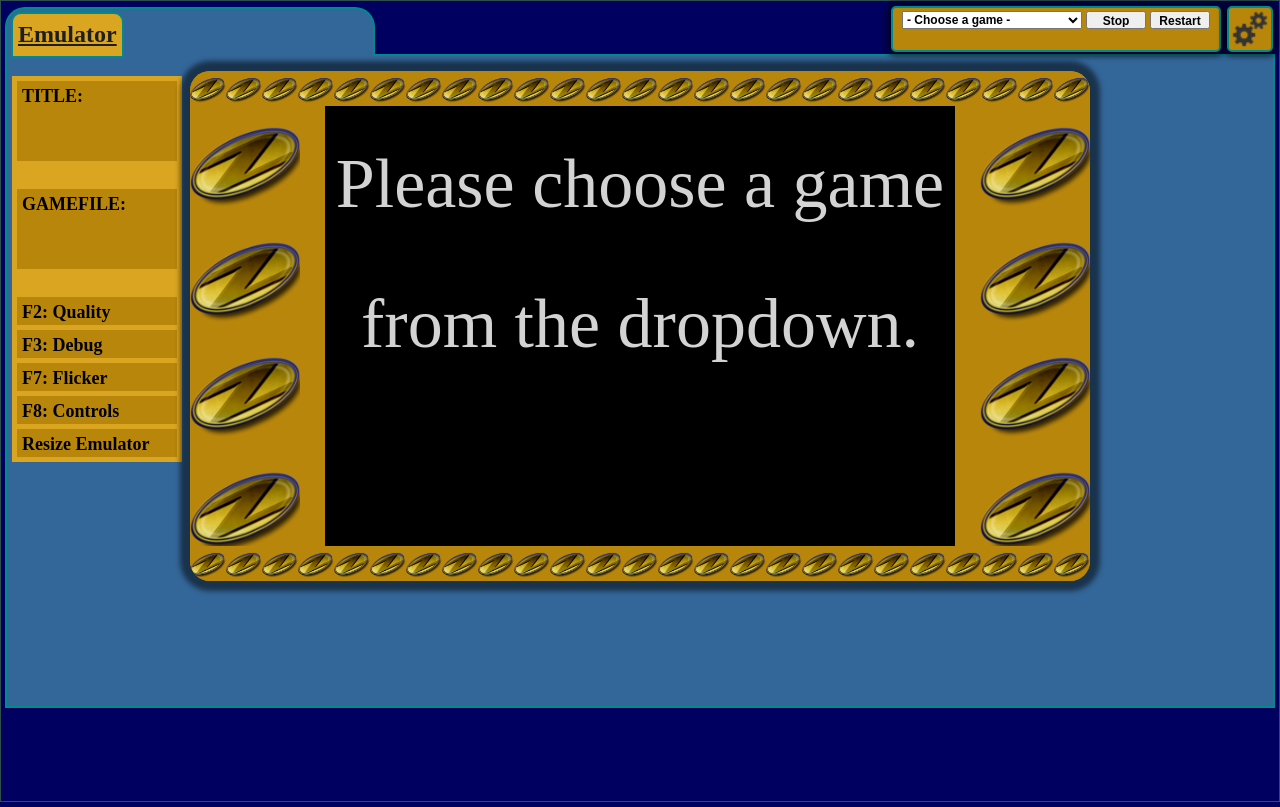
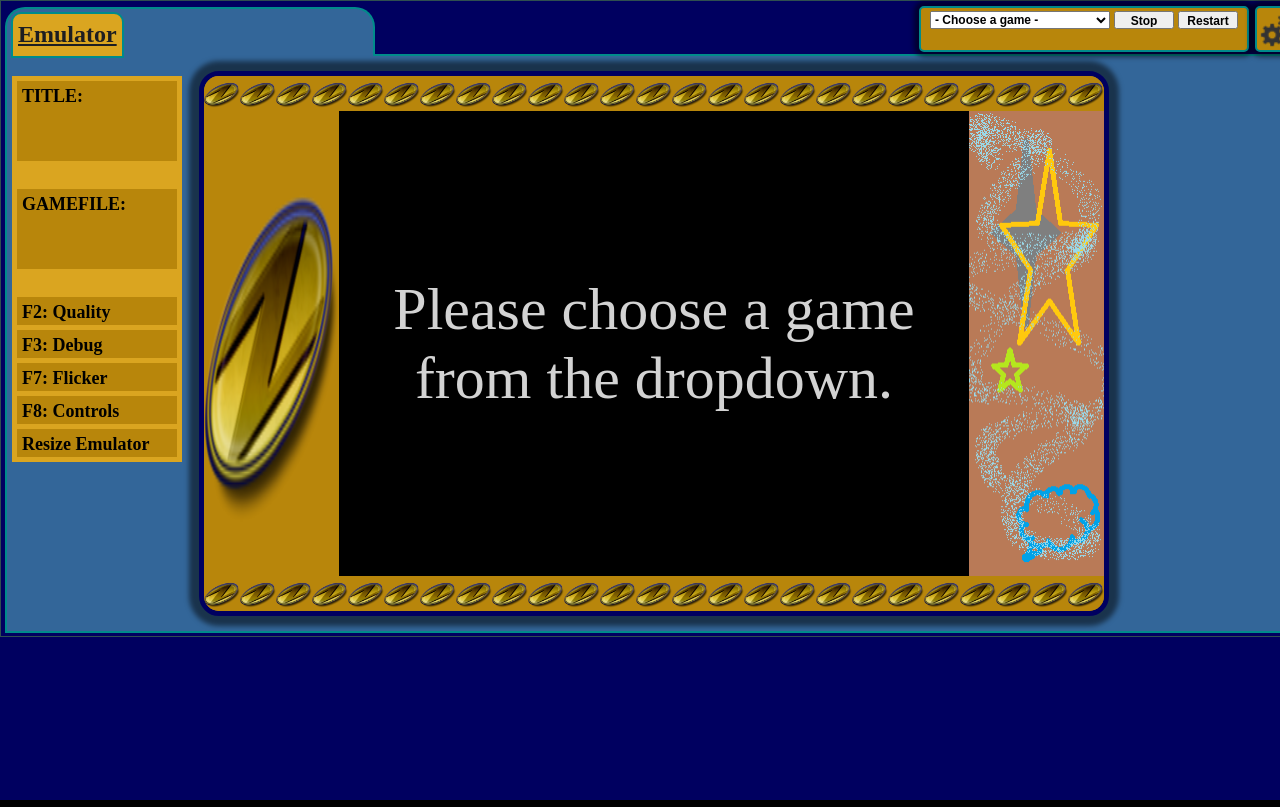
Before and after one commit to nicksen782/OnlineUzeboxPlayer, a PHP site: page /CURRENT/ in a window 1280 px wide. Run offline with PHP 8.4, Linux system fonts and the light colour scheme; data comes from the database, SQL or seed files in the repository; both versions use the stored data as it was after the commit; data that the repository does not hold is empty.

Commit message:
Updates to the emulator iframe resizing. Starting code that will control what graphical borders are displayed.

```diff
--- a/CURRENT/_p/gamedbmanager_p.php
+++ b/CURRENT/_p/gamedbmanager_p.php
@@ -123,12 +123,6 @@ function loadGame(){
 function liveEditEmu($dataFilesObj){
   $cuzebox_extra = file_get_contents("js/cuzebox_extra.js");
 
-  // Comment out the auto-run part of the cuzebox.js file. Permanent.
-  $cuzeboxjs = file_get_contents("cuzebox.js");
-  $replacestr1 = 'memoryInitializer="cuzebox.html.mem";';
-  $newstr1     = 'memoryInitializer="cuzebox.html.mem";';
-  $cuzeboxjs = str_replace($replacestr1, $newstr1, $cuzeboxjs);
-
   // Load, edit, send the cuzebox.html file.
   $cuzeboxhtml = file_get_contents("cuzebox_minimal.html");
 
@@ -167,12 +161,14 @@ function liveEditEmu($dataFilesObj){
   <script>
 
 	<!-- Cuzebox Extra-->
-	".$cuzebox_extra."
+	var script = document.createElement('script');
+	script.src = \"js/cuzebox_extra.js\";
+	document.body.appendChild(script);
 
 	// Get file list.
-	var filelist=".json_encode(($dataFilesObj['datafiles']), JSON_PRETTY_PRINT).";
-	var currentgame='".$dataFilesObj['title']."';
-	var uzerom='".$dataFilesObj['uzerom']."';
+	var filelist    =".json_encode(($dataFilesObj['datafiles']), JSON_PRETTY_PRINT).";
+	var currentgame ='".$dataFilesObj['title']."';
+	var uzerom      ='".$dataFilesObj['uzerom']."';
 
 	// Configure Module
 	var Module = {
@@ -205,7 +201,9 @@ function liveEditEmu($dataFilesObj){
 	};
 
   <!-- cuzebox.js-->
-  ".$cuzeboxjs."
+	var script = document.createElement('script');
+	script.src = \"cuzebox.js\";
+	document.body.appendChild(script);
 
   <!-- mem stuff-->
   window.onload=function(){
@@ -226,15 +224,6 @@ function liveEditEmu($dataFilesObj){
   ";
 
   $cuzeboxhtml = str_replace($script0_tofind, $script0_toreplace, $cuzeboxhtml);
-
-  // I do not like all messages being output to the dev console. Remove this feature.
-  $annoyingCon1   = "            console.log(text);";
-  $noannoyingCon1 = "//console.log(text);";
-  $cuzeboxhtml = str_replace($annoyingCon1, $noannoyingCon1, $cuzeboxhtml);
-
-  $annoyingCon2   = "<textarea id=\"output\" rows=\"8\"></textarea>";
-  $noannoyingCon2 = "<!--<textarea id=\"output\" rows=\"8\"></textarea>-->";
-  $cuzeboxhtml = str_replace($annoyingCon2, $noannoyingCon2, $cuzeboxhtml);
 
   // Send the modified page.
   return $cuzeboxhtml;
--- a/CURRENT/_sysp/db_sqlite_p.php
+++ b/CURRENT/_sysp/db_sqlite_p.php
@@ -22,7 +22,7 @@ class sqlite3_DB_PDO{
 		// Options
 			$options = array(
 				PDO::ATTR_TIMEOUT => 10, 						// timeout in seconds
-				// PDO::ATTR_ERRMODE => PDO::ERRMODE_EXCEPTION	// Show all exception errors.
+				PDO::ATTR_ERRMODE => PDO::ERRMODE_EXCEPTION	// Show all exception errors.
 				// PDO::ATTR_PERSISTENT => true					// Connect is persistant.
 			);
 
@@ -30,6 +30,7 @@ class sqlite3_DB_PDO{
 		try{
 			// Connect to the database.
 			$this->dbh = new PDO($file_db_loc, $this->user, $this->pass, $options);
+			// $this->dbh->setAttribute(PDO::ATTR_ERRMODE, PDO::ERRMODE_EXCEPTION);
 		}
 
 		// Catch any PDOException errors
--- a/CURRENT/css/index.css
+++ b/CURRENT/css/index.css
@@ -1,19 +1,21 @@
 html {
 	background-color: #000060;
-	height: 100vh;
+	/*height: 100vh;*/
 	margin: auto;
 	/* padding: 2px; */
 	border: 1px solid darkslategray;
+	width:1300px;
 }
 
 body {
 	/* background-color:green; */
 	/* background-color: #000060; */
 	/*background-color: #336699;*/
-	height: 100vh;
+	/*height: 100vh;*/
 	margin: auto;
 	padding: 3px;
 	overflow: hidden;
+	width:1300px;
 }
 
 div#wrapAll {
@@ -172,9 +174,10 @@ input#restartEmulator_button {
 
 #content{
 	border: 2px solid darkcyan;
-	min-height: 650px;
+	/* min-height: 650px; */
 	background-color: #336699;
 	margin: 0px 1px 0px 1px;
+	padding-bottom: 15px;
 }
 
 
@@ -216,19 +219,21 @@ input#restartEmulator_button {
 	padding: 0px;
 	/* box-shadow: 5px 5px 5px 5px rgba(0, 0, 0, 0.5); */
 	box-shadow: 0px 0px 5px 10px rgba(0, 0, 0, 0.5);
-	background-color: #b8860b;
+	background-color: #ab8118;
 	overflow: hidden;
 	position: relative;
 	border-radius: 20px;
+	border: 5px solid #000060;
 }
 .gameframe_borders{background-color: darkgoldenrod;}
 #emscripten_iframe 		 	 {z-index:5;}
 .gameframe_border_top    	 {margin: 0 auto;padding: 0px;background-size: 36px;background-image: url('../img/uzebox-logo-best_reasonably_small.png');vertical-align:top;width:100%;height: 35px;/* background-color:blue; *//* background-color: black; */position: relative;/* top: 0px; */}
-.gameframe_border_left   	 {position: absolute;width: 110px;height: 100%;/* background-color: black; *//* background-color: blue; *//* background-color: yellow; */vertical-align: top;left: 0px;top: 0px;background-size: 115px;background-image: url(../img/uzebox-logo-best_reasonably_small.png);}
+.gameframe_border_left   	 {position: absolute;width: 110px;height: 100%;/* background-color: black; *//* background-color: blue; *//* background-color: yellow; */vertical-align: top;left: 0px;top: 0px;background-size: 115px;background-size: 100% 100%;background-image: url(../img/uzebox-logo-best_reasonably_small.png);/* background-image: url(../img/lborder1-min.png); */background-repeat: no-repeat;}
 #emscripten_iframe_container {
 	position: relative;
 	left: 0px;
-	height: 440px;
+	/*height: 440px;*/
+	height: 465px;
 	width: 630px;
 	margin: auto;
 	padding: 0px;
@@ -246,7 +251,9 @@ input#restartEmulator_button {
 	right: 0px;
 	top: 0px;
 	background-size: 115px;
+	background-size: 100% 100%;
 	background-image: url(../img/uzebox-logo-best_reasonably_small.png);
+	background-image: url(../img/lborder1.png);
 }
 .gameframe_border_bottom    	 {margin: 0 auto;padding: 0px;background-size: 36px;background-image: url('../img/uzebox-logo-best_reasonably_small.png');vertical-align:top;width:100%;height: 35px;/* background-color:red; *//* background-color: black; *//* background-color: blue; */position: relative;/* bottom: -15px; *//* top: 15px; */}
 /*.gameframe_border{*/
--- a/CURRENT/js/index.js
+++ b/CURRENT/js/index.js
@@ -11,7 +11,7 @@ function resizeEmulatorView(){
 	var inner = outer.contentDocument.body;
 
 	// Get the emulator inner canvas
-	var emuCanvas = outer.contentDocument.querySelector('#canvas');
+	// var emuCanvas = outer.contentDocument.querySelector('#canvas');
 
 	// Get the emulator container
 	var thisIframeContainer = document.querySelector('#emscripten_iframe_container');
@@ -30,6 +30,14 @@ function resizeEmulatorView(){
 	thisIframe.style.height          = iframeHTMLdimensions.height+"px";//emuCanvas.style.height;
 	thisIframeContainer.style.height = iframeHTMLdimensions.height+"px";//emuCanvas.style.height;
 	middle_cont1.style.height        = iframeHTMLdimensions.height+"px";//emuCanvas.style.height;
+
+	var midContainer = document.getElementById('middle_cont1') ;
+	var lBorder = document.getElementById('gameframe_border_left')
+	var rBorder = document.getElementById('gameframe_border_right')
+
+	document.querySelector('.gameframe_border_left').style.width  = (midContainer.getBoundingClientRect().width - iframeHTMLdimensions.width)/2 + "px";
+	document.querySelector('.gameframe_border_right').style.width = (midContainer.getBoundingClientRect().width - iframeHTMLdimensions.width)/2 + "px";
+
 }
 
 function viewSwitcher(view) {
@@ -75,52 +83,33 @@ window.onload = function() {
 	viewSwitcher("emu");
 	// viewSwitcher("gamedbman");
 
+resizeEmulatorView();
+
 	// Emulator
 	document.getElementById('emscripten_iframe_container').addEventListener('mouseenter', function() {
-		// this.focus();
 		document.getElementById('emscripten_iframe').focus();
-		// resizeIframe();
 	});
-// (  0 112 112 )   F1
-// (  0 113 113 )   F2
-// (  0 114 114 )   F3
-// (  0 115 115 )   F4
-// (  0 116 116 )   F5
-// (  0 117 117 )   F6
-// (  0 118 118 )   F7
-// (  0 119 119 )   F8
-// (  0 120 120 )   F9
-// (  0 121 121 )   F10
-// (  0 122 122 )   F11
-// (  0 123 123 )   F12
 
-
-
+	// Emulator - Side panel (left)
 	document.getElementById('emulatorControls_resize').addEventListener('click', function() {
 		resizeEmulatorView();
 	});
-
 	document.getElementById('emulatorControls_F2').addEventListener('click', function() {
 		sendKeyToIframe(113); // F2
 	});
-
 	document.getElementById('emulatorControls_F3').addEventListener('click', function() {
 		sendKeyToIframe(114); // F3
-		setTimeout(function(){ resizeEmulatorView(); }, 500);
+		setTimeout(function(){ resizeEmulatorView(); }, 250);
 
 	});
-
 	document.getElementById('emulatorControls_F7').addEventListener('click', function() {
 		sendKeyToIframe(118); // F7
 	});
-
 	document.getElementById('emulatorControls_F8').addEventListener('click', function() {
 		sendKeyToIframe(119); // F8
 	});
 
-	document.getElementById('emscripten_iframe_container').addEventListener('click', function() {
-		// document.getElementById('emscripten_iframe_container').querySelector('iframe').src = "loading.html";
-	});
+	// Emulator - Top-right panel
 	document.getElementById('stopEmulator_button').addEventListener('click', function() {
 		document.getElementById('emscripten_iframe_container').querySelector('iframe').src = "loading.html";
 		document.getElementById('emulatorControls_title').innerHTML="TITLE:<br>"+"";
@@ -159,63 +148,6 @@ window.onload = function() {
 	});
 
 	// Games DB
-	document.querySelector('#newFileUpload_save').addEventListener('click', function(e) {
-		var gameid=document.querySelector("#completeData_1game_id").value;
-		newFileUpload(gameid);
-	}, false);
-
-	document.getElementById('gamedb_new').addEventListener('click', function() {
-		show_modal_1(true);
-	});
-
-	document.getElementById('modal_1_SAVE').addEventListener('click', function() {
-		newGameRecord();
-	});
-
-	document.getElementById('darkener_modal_1').addEventListener('click', function() {
-		// Cancel out the modal.
-		document.getElementById('modal_1_CANCEL').click();
-	});
-
-	document.getElementById('modal_1_CANCEL').addEventListener('click', function() {
-		// Hide the modal.
-		show_modal_1(false);
-
-		// Clear the data in the modal.
-	});
-
-
-	document.getElementById('completeData_1game_buttons_cancel').addEventListener('click', function() {
-		// Clear the form.
-		[].map.call(document.querySelectorAll('#VIEW_gamedbmanager input[type="text"], #VIEW_gamedbmanager textarea'),
-			function(elem, index, elems) {
-				elem.value = "";
-			});
-		// document.getElementById('gamefilelist').innerHTML = "";
-		var thetable = document.querySelector("#filesInDirectory_table");
-		for(var i = 1; i < thetable.rows.length;){
-			thetable.deleteRow(i);
-		}
-		document.querySelector('#newFileUpload_browse').value = "";
-	});
-	document.getElementById('completeData_1game_buttons_update').addEventListener('click', function() {
-		// Get the data from the form and pass it as an object to the game update function.
-		var infoObj = {};
-		infoObj.id = document.getElementById('completeData_1game_id').value;
-		infoObj.title = document.getElementById('completeData_1game_title').value;
-		infoObj.authors = document.getElementById('completeData_1game_authors').value;
-		infoObj.gamedir = document.getElementById('completeData_1game_gamedir').value;
-		infoObj.gamefile = document.getElementById('completeData_1game_gamefile').value;
-		infoObj.uses_sd = document.getElementById('completeData_1game_uses_sd').value;
-		infoObj.addedby = document.getElementById('completeData_1game_addedby').value;
-		infoObj.complete = document.getElementById('completeData_1game_complete').value;
-		infoObj.lastupload = document.getElementById('completeData_1game_lastupload').value;
-		infoObj.validheader = document.getElementById('completeData_1game_validheader').value;
-		infoObj.description = document.getElementById('completeData_1game_description_textarea').value;
-
-		updateGameInfo(infoObj);
-		// document.getElementById('completeData_1game_buttons_cancel').click(); //dispatchEvent(new Event('click'));
-	});
 	document.getElementById('gameMenu_select2').addEventListener('change', function() {
 		var callback = function(resp) {
 			resp = JSON.parse(resp);
@@ -252,9 +184,60 @@ window.onload = function() {
 		serverPOSTrequest(thedata, callback, "gateway_p.php");
 
 	});
+	document.querySelector('#newFileUpload_save').addEventListener('click', function(e) {
+		var gameid=document.querySelector("#completeData_1game_id").value;
+		newFileUpload(gameid);
+	}, false);
+	document.getElementById('gamedb_new').addEventListener('click', function() {
+		show_modal_1(true);
+	});
+	document.getElementById('modal_1_SAVE').addEventListener('click', function() {
+		newGameRecord();
+	});
+	document.getElementById('darkener_modal_1').addEventListener('click', function() {
+		// Cancel out the modal.
+		document.getElementById('modal_1_CANCEL').click();
+	});
+	document.getElementById('modal_1_CANCEL').addEventListener('click', function() {
+		// Hide the modal.
+		show_modal_1(false);
+	});
+	document.getElementById('completeData_1game_buttons_cancel').addEventListener('click', function() {
+		// Clear the form.
+		[].map.call(document.querySelectorAll('#VIEW_gamedbmanager input[type="text"], #VIEW_gamedbmanager textarea'),
+			function(elem, index, elems) {
+				elem.value = "";
+			});
+		// document.getElementById('gamefilelist').innerHTML = "";
+		var thetable = document.querySelector("#filesInDirectory_table");
+		for(var i = 1; i < thetable.rows.length;){
+			thetable.deleteRow(i);
+		}
+		document.querySelector('#newFileUpload_browse').value = "";
+	});
+	document.getElementById('completeData_1game_buttons_update').addEventListener('click', function() {
+		// Get the data from the form and pass it as an object to the game update function.
+		var infoObj = {};
+		infoObj.id = document.getElementById('completeData_1game_id').value;
+		infoObj.title = document.getElementById('completeData_1game_title').value;
+		infoObj.authors = document.getElementById('completeData_1game_authors').value;
+		infoObj.gamedir = document.getElementById('completeData_1game_gamedir').value;
+		infoObj.gamefile = document.getElementById('completeData_1game_gamefile').value;
+		infoObj.uses_sd = document.getElementById('completeData_1game_uses_sd').value;
+		infoObj.addedby = document.getElementById('completeData_1game_addedby').value;
+		infoObj.complete = document.getElementById('completeData_1game_complete').value;
+		infoObj.lastupload = document.getElementById('completeData_1game_lastupload').value;
+		infoObj.validheader = document.getElementById('completeData_1game_validheader').value;
+		infoObj.description = document.getElementById('completeData_1game_description_textarea').value;
+
+		updateGameInfo(infoObj);
+		// document.getElementById('completeData_1game_buttons_cancel').click(); //dispatchEvent(new Event('click'));
+	});
+
 
 };
 
+// DONE!
 function setGameFile(gamefile){
 	document.getElementById('completeData_1game_gamefile').value = gamefile;
 	document.getElementById('completeData_1game_buttons_update').click();
@@ -274,7 +257,6 @@ function reloadGameFileList(gamedata, filelist){
 	var gamefileBtn;
 	var gamefileBtn_onclick_text;
 
-	// document.getElementById('gamefilelist').innerHTML += " -- ";
 	for (var f = 0; f < filelist.length; f++) {
 		// Insert a new row for each file entry returned.
 		row = thetable.insertRow(1);
@@ -302,7 +284,6 @@ function reloadGameFileList(gamedata, filelist){
 		// Add the new row to the table body.
 		tbody.appendChild(row);
 	}
-
 }
 
 // DONE!
@@ -470,6 +451,32 @@ function updateGameInfo(infoObj) {
 	serverPOSTrequest(thedata, callback, "gateway_p.php");
 }
 
+function AJAX_datarequest(){
+	var xhr = new XMLHttpRequest();
+	xhr.upload.addEventListener("progress", updateProgress);
+	xhr.upload.addEventListener("load", transferComplete);
+	xhr.upload.addEventListener("error", transferFailed);
+	xhr.upload.addEventListener("abort", transferCanceled);
+
+	// progress on transfers from the server to the client (downloads)
+	function updateProgress (oEvent) {
+	  if (oEvent.lengthComputable) {
+	    var percentComplete = oEvent.loaded / oEvent.total;
+	    // ...
+	  } else {
+	    // Unable to compute progress information since the total size is unknown
+	    // ?
+	  }
+	}
+
+	function transferComplete(evt) { console.log("The transfer is complete.");}
+
+	function transferFailed(evt) { console.log("An error occurred while transferring the file."); }
+
+	function transferCanceled(evt) { console.log("The transfer has been canceled by the user."); }
+
+}
+
 // DONE!
 function newFileUpload(id) {
 	// Get a handle on the browse files button. It has the files.
@@ -497,6 +504,7 @@ function newFileUpload(id) {
 
 	// Configure onprogress (progress bar)
 	xhr.upload.onprogress = function(e) {
+		var updateBtn = document.getElementById('completeData_1game_buttons_update');
 		if (e.lengthComputable) {
 			var percentComplete = (e.loaded / e.total) * 100;
 			//console.log(percentComplete + '% uploaded');
--- a/CURRENT/loading.html
+++ b/CURRENT/loading.html
@@ -2,11 +2,25 @@
 body {
 	background-color: black;
 	color:lightgray;
-	font-size: 70px;
-	line-height: 140px;
-	text-align: center;
+	/*font-size: 70px;*/
+	/*line-height: 140px;*/
+	/*text-align: center;*/
 }
+table{
+	vertical-align:middle;
+	height:100%;
+	width:100%;
+	text-align:center;
+	font-size: 60px;
+}
+
 </style>
 <body>
+<table>
+<tr>
+<td>
 Please choose a game from the dropdown.
+</td>
+</tr>
+</table>
 </body>
```
Also changed, not shown: CURRENT/eud.db, CURRENT/img/lborder1-min.png (added), CURRENT/img/lborder1.png (added).
